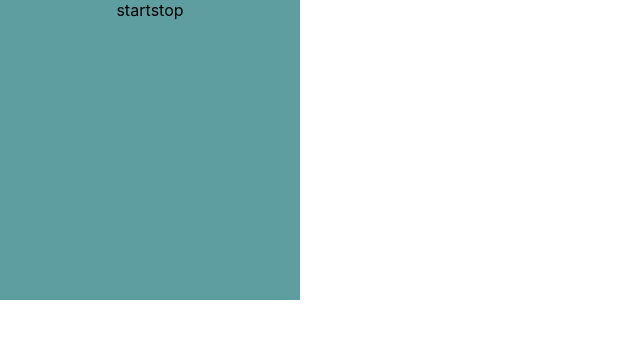
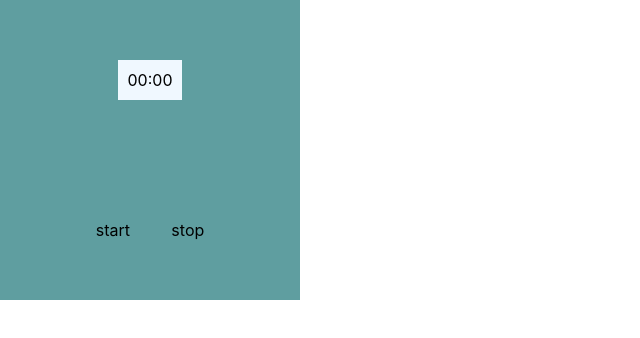
Before and after one commit to SarnaKhmel/min-client, a React (Create React App) app: page / in a window 1280 px wide. Shown: the top 338 px of the page, without its empty margins (0-640 px from the left). Built offline with nearby package versions, Linux system fonts and the light colour scheme.

Commit message:
more Timer styling

```diff
--- a/src/components/Timer/Timer.css
+++ b/src/components/Timer/Timer.css
@@ -2,12 +2,19 @@
     display: flex;
     flex-direction: column;
     align-items: center;
+    justify-content: space-around;
     background-color: cadetblue;
-    max-width: 300px;
-    max-height: 300px;
+    width: 300px;
     height: 300px;
 }
 
 .timer-buttons {
     display: flex;
+    justify-content: space-around;
+    width: 150px;
 }
+
+.timer-counter {
+    background-color: aliceblue;
+    padding: 10px;
+}
--- a/src/components/Timer/Timer.js
+++ b/src/components/Timer/Timer.js
@@ -5,6 +5,7 @@ export default class Timer extends Component {
   render() {
     return (
       <div className="timer">
+        <div className="timer-counter">00:00</div>
         <div className="timer-buttons">
             <div className="timer-start">start</div>
             <div className="timer-stop">stop</div>
```
